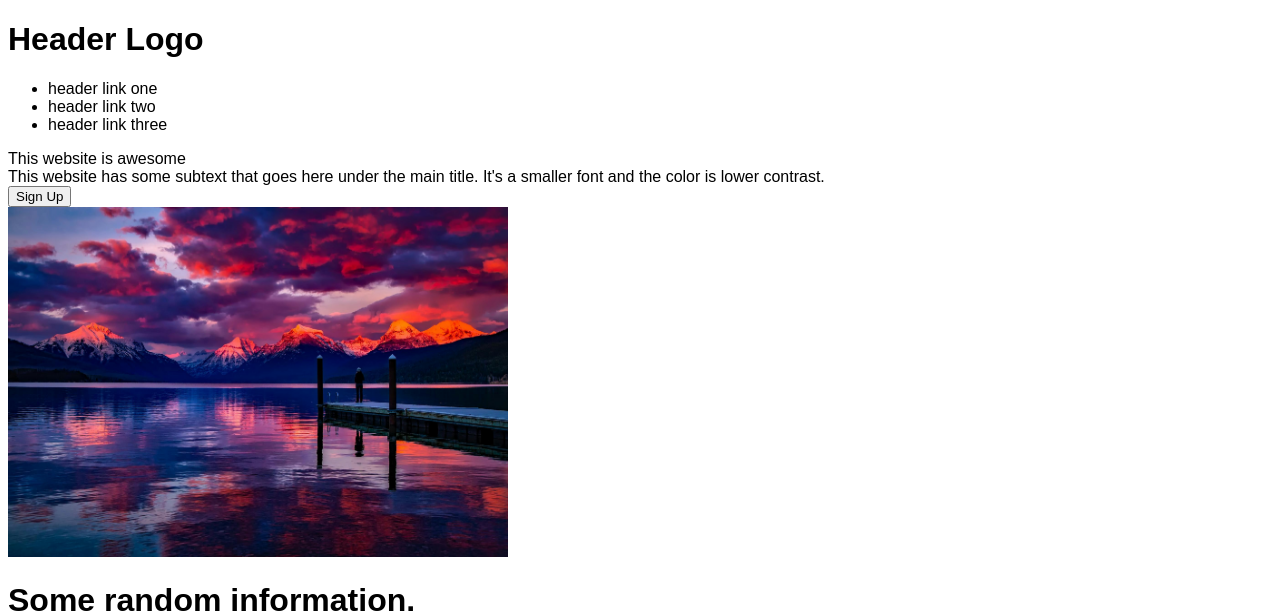
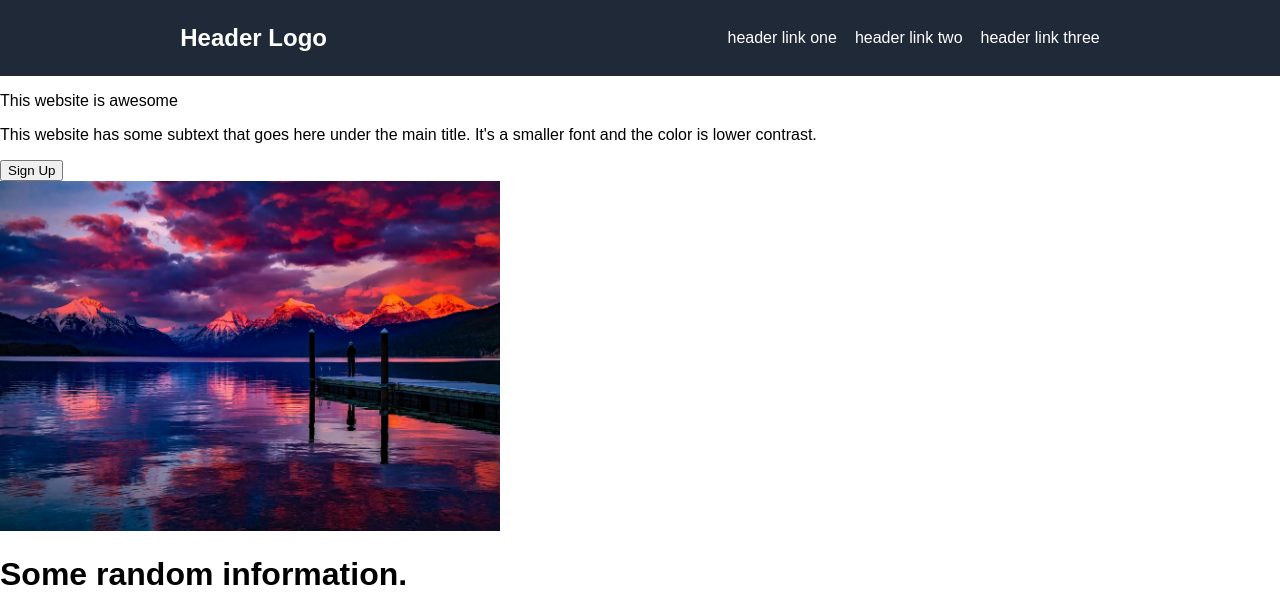
Before and after one commit to Gallowsx/landing-page, a plain HTML site: page index.html in a window 1280 px wide. Shown: the top 612 px of the page. Drawn offline with Linux system fonts and the light colour scheme.

Commit message:
Finish HEADER adjusting STYLES

```diff
--- a/index.html
+++ b/index.html
@@ -12,22 +12,22 @@
     <body>
 
         <!-- HEADER -->
-        <div class="Header">
-            <div class="Logo"><h1>Header Logo</h1></div>
-            <div class="Links">
-                <ul>
-                    <li>header link one</li>
-                    <li>header link two</li>
-                    <li>header link three</li>
-                </ul>
-            </div>
+    <div class="header-container">
+        <div class="Logo">
+            <p>Header Logo</p>
         </div>
 
+        <ul class="header-list">
+            <li>header link one</li>
+            <li>header link two</li>
+            <li>header link three</li>
+        </ul>
+    </div>
         <!-- BODY 1 -->
         <div class="MainText">
-            <div class="main-title">This website is awesome</div>
-            <div class="subtext">This website has some subtext that goes here under the main title.
-                It's a smaller font and the color is lower contrast.
+            <div class="main-title"><p>This website is awesome</p></div>
+            <div class="subtext"><p>This website has some subtext that goes here under the main title.
+                It's a smaller font and the color is lower contrast.</p>
             </div>
             <div class="button">
                 <button>Sign Up</button>
--- a/styles.css
+++ b/styles.css
@@ -1,4 +1,33 @@
+/* MASTER */
+body {margin: 0;}
+
 /* HEADER */
+
+.header-container {
+    display: flex;
+    justify-content: space-around;
+    background-color: #1F2937;
+    color: white;
+    margin: 0;
+}
+
+.Logo {
+    display: flex;
+    flex-direction: row;
+    justify-content: flex-start;
+    font-weight: 700;
+    font-size: 24px;
+}
+
+.header-list {
+    display: flex;
+    list-style: none;
+    gap: 18px;
+    justify-content: flex-end;
+    align-items: center;
+}
+
+
 
 /* BODY 1 */
 
```
